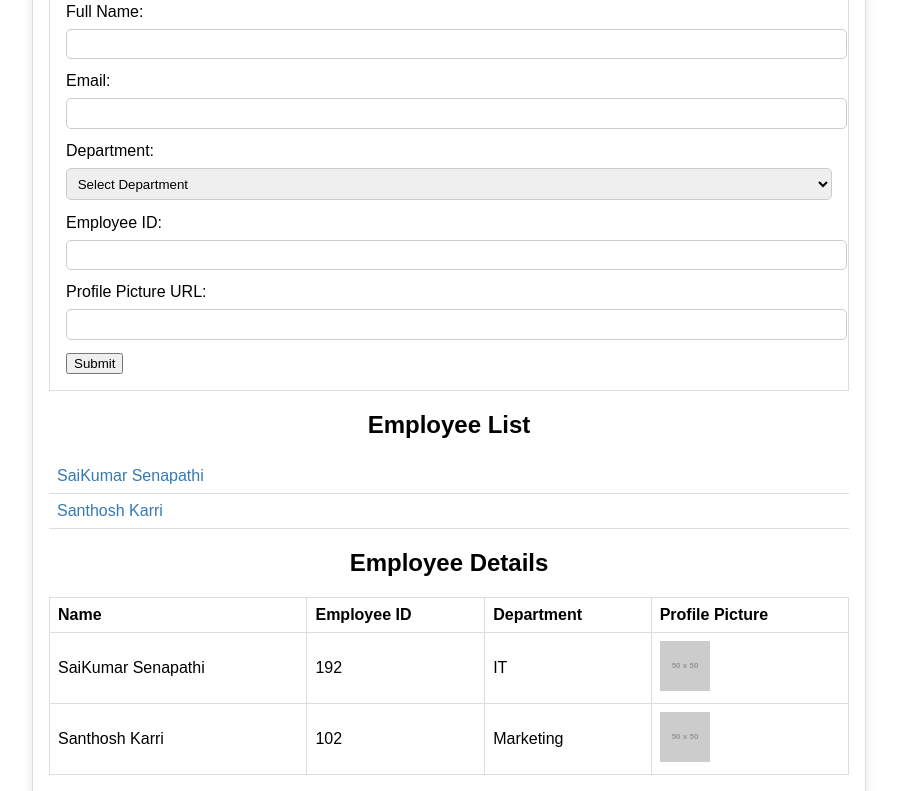
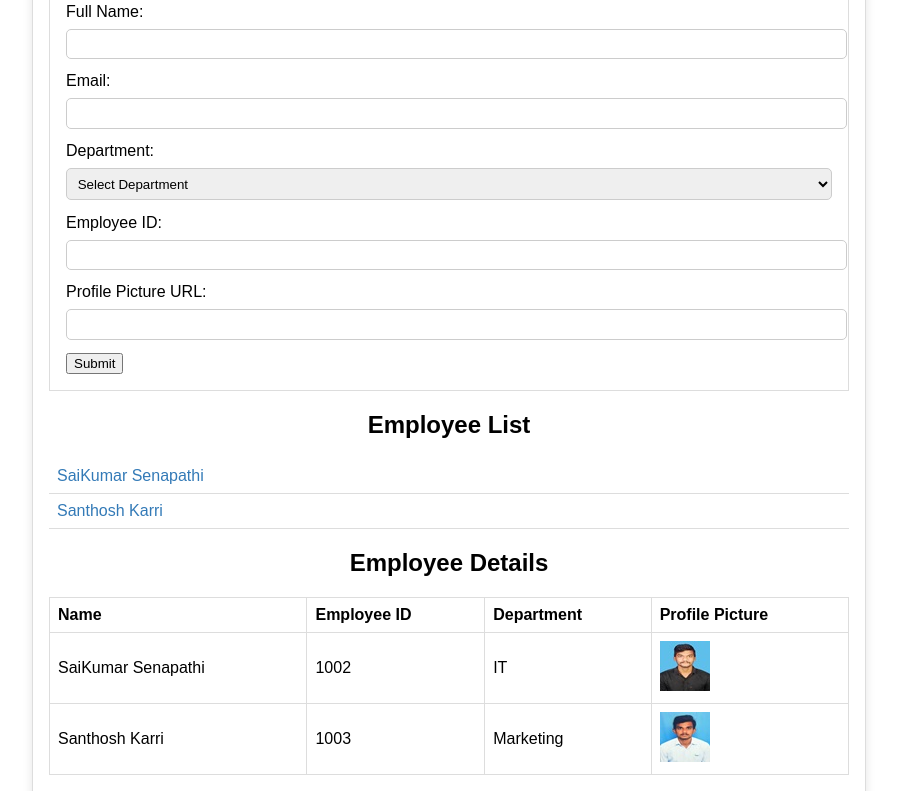
Before and after one commit to saikumar9229/innomaticsInternshipTask2, a plain HTML site: page Index.html in a window 1280 px wide. Shown: the part 243-1034 px from the top of the page, without its empty margins (191-1088 px from the left). Drawn offline with Linux system fonts and the light colour scheme; placeholder pictures from the web are drawn by us; a script that the page names is missing.

Commit message:
applied some changes

```diff
--- a/Index.html
+++ b/Index.html
@@ -60,15 +60,15 @@
                 <tbody id="employee-details-tbody">
                     <tr>
                         <td>SaiKumar Senapathi</td>
-                        <td>192</td>
+                        <td>1002</td>
                         <td>IT</td>
-                        <td><img src="https://via.placeholder.com/50" alt="John Doe's Profile Picture"></td>
+                        <td><img src="SAIKUMAR.jpg" alt="saikumar Profile Picture"></td>
                     </tr>
                     <tr>
                         <td>Santhosh Karri</td>
-                        <td>102</td>
+                        <td>1003</td>
                         <td>Marketing</td>
-                        <td><img src="https://via.placeholder.com/50" alt="Jane Smith's Profile Picture"></td>
+                        <td><img src="BHASKAR.jpg" alt="Bhaskar Profile Picture"></td>
                     </tr>
                 </tbody>
             </table>
```
Also changed, not shown: BHASKAR.jpg (added), SAIKUMAR.jpg (added).
